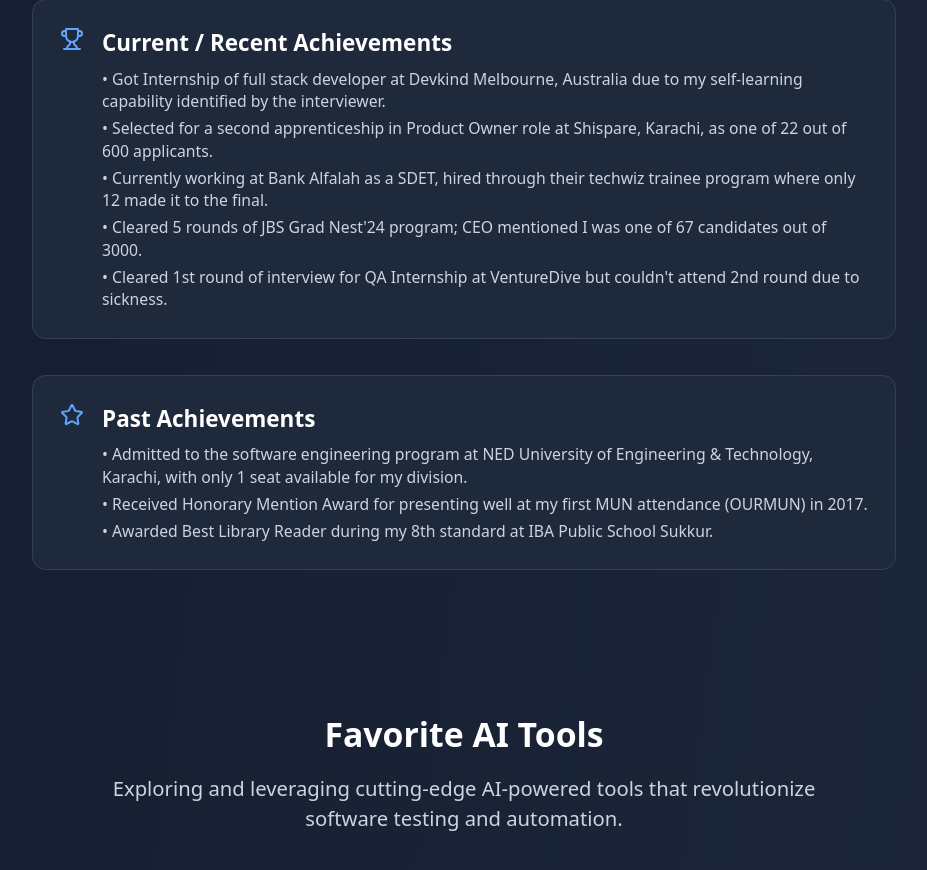
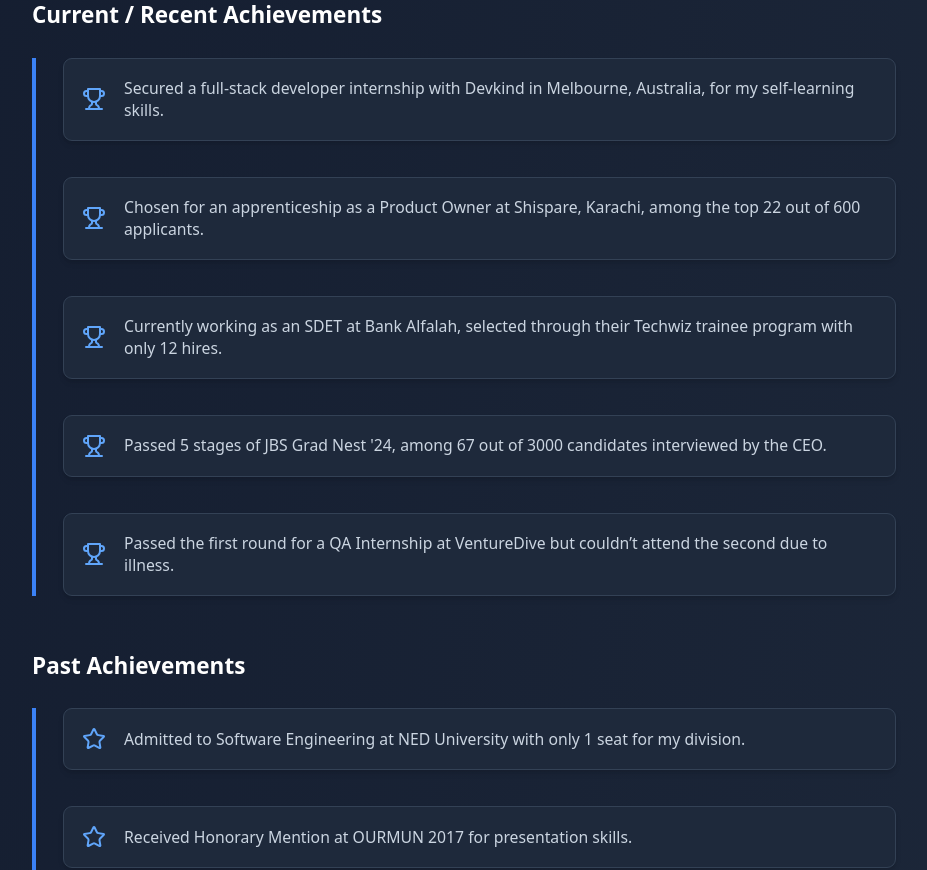
Before and after one commit to engineermuzamil/muzamil-portfolio-site, a React (Vite) app: page / in a window 1280 px wide. Shown: the part 7061-7931 px from the top of the page, without its empty margins (176-1103 px from the left). Built offline with nearby package versions, Linux system fonts and the light colour scheme.

Commit message:
feat: improve ux

```diff
--- a/src/components/Achievements.jsx
+++ b/src/components/Achievements.jsx
@@ -1,52 +1,86 @@
 import React from 'react';
-import { Trophy, Star, CheckCircle } from 'lucide-react'; // Import icons as needed
+import { Trophy, Star } from 'lucide-react'; // Import icons as needed
 
+// Define your achievements data
 const achievementsData = [
     {
         title: "Current / Recent Achievements",
         achievements: [
-            "Got Internship of full stack developer at Devkind Melbourne, Australia due to my self-learning capability identified by the interviewer.",
-            "Selected for a second apprenticeship in Product Owner role at Shispare, Karachi, as one of 22 out of 600 applicants.",
-            "Currently working at Bank Alfalah as a SDET, hired through their techwiz trainee program where only 12 made it to the final.",
-            "Cleared 5 rounds of JBS Grad Nest'24 program; CEO mentioned I was one of 67 candidates out of 3000.",
-            "Cleared 1st round of interview for QA Internship at VentureDive but couldn't attend 2nd round due to sickness."
-        ],
-        icon: Trophy // Example icon
+            {
+                text: "Secured a full-stack developer internship with Devkind in Melbourne, Australia, for my self-learning skills.",
+                icon: Trophy
+            },
+            {
+                text: "Chosen for an apprenticeship as a Product Owner at Shispare, Karachi, among the top 22 out of 600 applicants.",
+                icon: Trophy
+            },
+            {
+                text: "Currently working as an SDET at Bank Alfalah, selected through their Techwiz trainee program with only 12 hires.",
+                icon: Trophy
+            },
+            {
+                text: "Passed 5 stages of JBS Grad Nest '24, among 67 out of 3000 candidates interviewed by the CEO.",
+                icon: Trophy
+            },
+            {
+                text: "Passed the first round for a QA Internship at VentureDive but couldn’t attend the second due to illness.",
+                icon: Trophy
+            }
+        ]
     },
     {
         title: "Past Achievements",
         achievements: [
-            "Admitted to the software engineering program at NED University of Engineering & Technology, Karachi, with only 1 seat available for my division.",
-            "Received Honorary Mention Award for presenting well at my first MUN attendance (OURMUN) in 2017.",
-            "Awarded Best Library Reader during my 8th standard at IBA Public School Sukkur."
-        ],
-        icon: Star // Example icon
+            {
+                text: "Admitted to Software Engineering at NED University with only 1 seat for my division.",
+                icon: Star
+            },
+            {
+                text: "Received Honorary Mention at OURMUN 2017 for presentation skills.",
+                icon: Star
+            },
+            {
+                text: "Named Best Library Reader during 8th grade at IBA Public School Sukkur.",
+                icon: Star
+            }
+        ]
     }
 ];
 
+// Achievements component
 const Achievements = () => {
     return (
         <section id="achievements" className="container mx-auto px-4 py-16">
             <div className="text-center mb-12">
                 <h2 className="text-3xl font-bold mb-4 text-slate-800 dark:text-white">Achievements</h2>
                 <p className="text-slate-600 dark:text-slate-300 max-w-2xl mx-auto">
-                    A summary of my professional and academic achievements that showcase my skills and dedication.
+                    A snapshot of my professional and academic achievements that showcase my growth and dedication.
                 </p>
             </div>
 
-            <div className="max-w-3xl mx-auto space-y-8">
+            <div className="max-w-3xl mx-auto space-y-12">
                 {achievementsData.map((section, index) => (
-                    <div key={index} className="bg-white dark:bg-slate-800 p-6 rounded-xl border border-slate-200 dark:border-slate-700 hover:bg-slate-50 dark:hover:bg-slate-800/60 transition-colors">
-                        <div className="flex items-start gap-4">
-                            {React.createElement(section.icon, { className: "text-blue-600 dark:text-blue-400 flex-shrink-0", size: 24 })}
-                            <div>
-                                <h3 className="text-xl font-semibold mb-2 text-slate-800 dark:text-white">{section.title}</h3>
-                                <ul className="space-y-1">
-                                    {section.achievements.map((achievement, idx) => (
-                                        <li key={idx} className="text-slate-600 dark:text-slate-300 text-sm">• {achievement}</li>
-                                    ))}
-                                </ul>
-                            </div>
+                    <div key={index}>
+                        {/* Section title */}
+                        <h3 className="text-xl font-semibold mb-6 text-slate-800 dark:text-white">
+                            {section.title}
+                        </h3>
+
+                        {/* Achievement cards */}
+                        <div className="space-y-8 border-l-4 border-blue-500 pl-6">
+                            {section.achievements.map((achievement, idx) => (
+                                <div
+                                    key={idx}
+                                    className="bg-white dark:bg-slate-800 p-4 rounded-lg shadow-md border border-slate-200 dark:border-slate-700
+                                                transition-transform transform hover:scale-105 flex items-center gap-4"
+                                >
+                                    {/* Icon for each achievement */}
+                                    {React.createElement(achievement.icon, { className: "text-blue-600 dark:text-blue-400 flex-shrink-0", size: 24 })}
+
+                                    {/* Achievement text */}
+                                    <p className="text-slate-600 dark:text-slate-300 text-sm font-medium">{achievement.text}</p>
+                                </div>
+                            ))}
                         </div>
                     </div>
                 ))}
```
